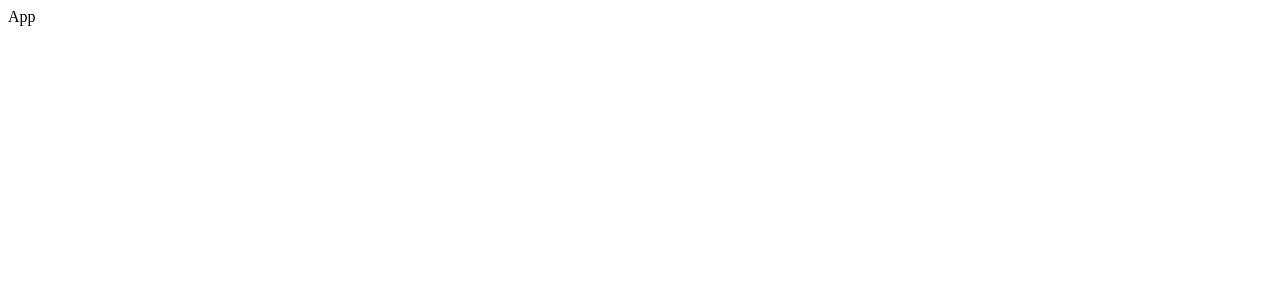
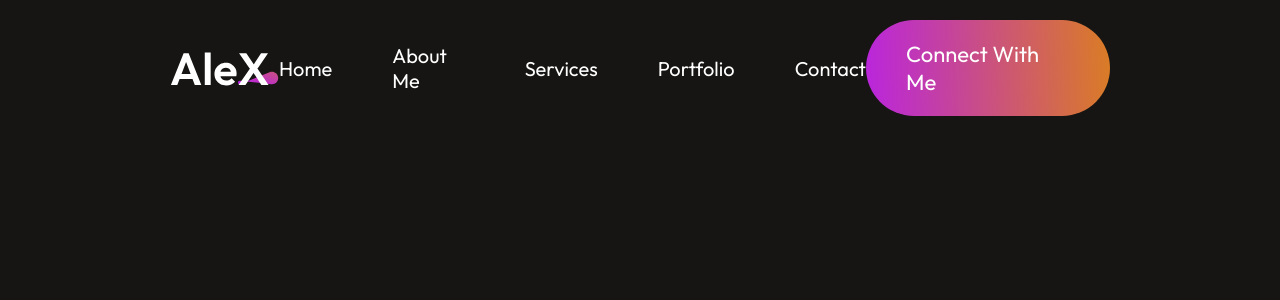
Before and after one commit to Khang8078/Khang_Huynh, a React (Vite) app: page / in a window 1280 px wide. Shown: the top 300 px of the page. Built offline with nearby package versions, Linux system fonts and the light colour scheme.

Commit message:
create navigation bar

```diff
--- a/index.html
+++ b/index.html
@@ -5,6 +5,9 @@
     <link rel="icon" type="image/svg+xml" href="/vite.svg" />
     <meta name="viewport" content="width=device-width, initial-scale=1.0" />
     <title>Portfolio React</title>
+    <link rel="preconnect" href="https://fonts.googleapis.com">
+    <link rel="preconnect" href="https://fonts.gstatic.com" crossorigin>
+    <link href="https://fonts.googleapis.com/css2?family=Outfit&display=swap" rel="stylesheet">
   </head>
   <body>
     <div id="root"></div>
--- a/src/App.jsx
+++ b/src/App.jsx
@@ -1,8 +1,11 @@
 import React from 'react'
+import Navbar from './Components/Navbar/Navbar'
 
 const App = () => {
   return (
-    <div>App</div>
+    <div>
+      <Navbar/>
+    </div>
   )
 }
 
--- /dev/null
+++ b/src/Components/Navbar/Navbar.css
@@ -0,0 +1,27 @@
+.navbar{
+    display: flex;
+    align-items: center;
+    justify-content: space-between;
+    margin: 20px 170px;
+}
+
+.nav-menu{
+    display: flex;
+    align-items: center;
+    list-style: none;
+    gap: 60px;
+    font-size: 20px;
+}
+
+.nav-connect{
+    padding: 20px 40px;
+    border-radius: 50px;
+    background: linear-gradient(267deg, #DA7C25 0.36%, #B923E1 102.06%);
+    font-size: 22px;
+    cursor: pointer;
+    transition: 0.5s;
+}
+
+.nav-connect:hover{
+    transform: scale(1.05);
+}
--- /dev/null
+++ b/src/Components/Navbar/Navbar.jsx
@@ -0,0 +1,20 @@
+import React from 'react'
+import "./Navbar.css"
+import logo from "../../assets/logo.svg"
+const Navbar = () => {
+  return (
+    <div className='navbar'>
+        <img src={logo} alt="" />
+        <ul className='nav-menu'>
+            <li>Home</li>
+            <li>About Me</li>
+            <li>Services</li>
+            <li>Portfolio</li>
+            <li>Contact</li>
+        </ul>
+        <div className="nav-connect">Connect With Me</div>
+    </div>
+  )
+}
+
+export default Navbar
--- a/src/index.css
+++ b/src/index.css
@@ -0,0 +1,11 @@
+*{
+  margin: 0;
+  padding: 0;
+}
+
+body{
+  height: 100vh;
+  background: #161513;
+  color: white;
+  font-family: 'outfit';
+}
```
